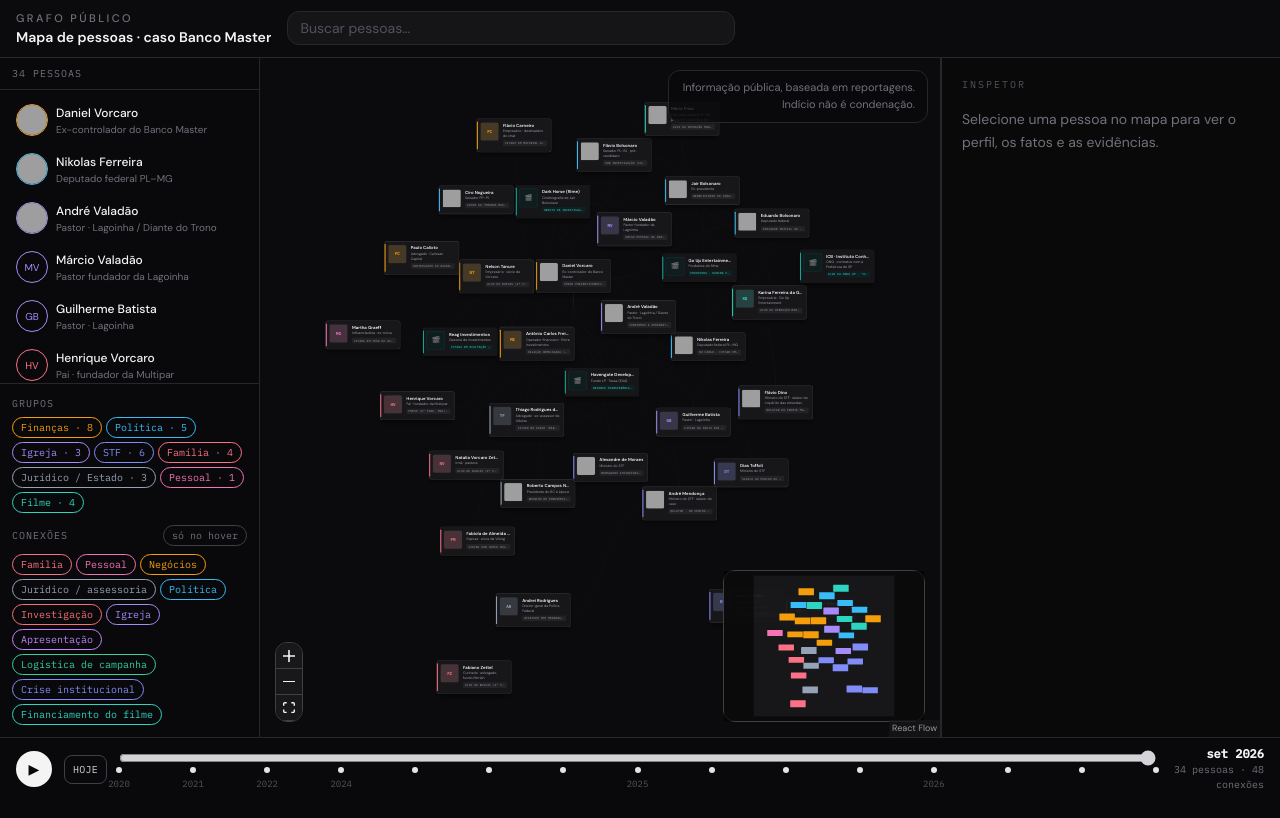
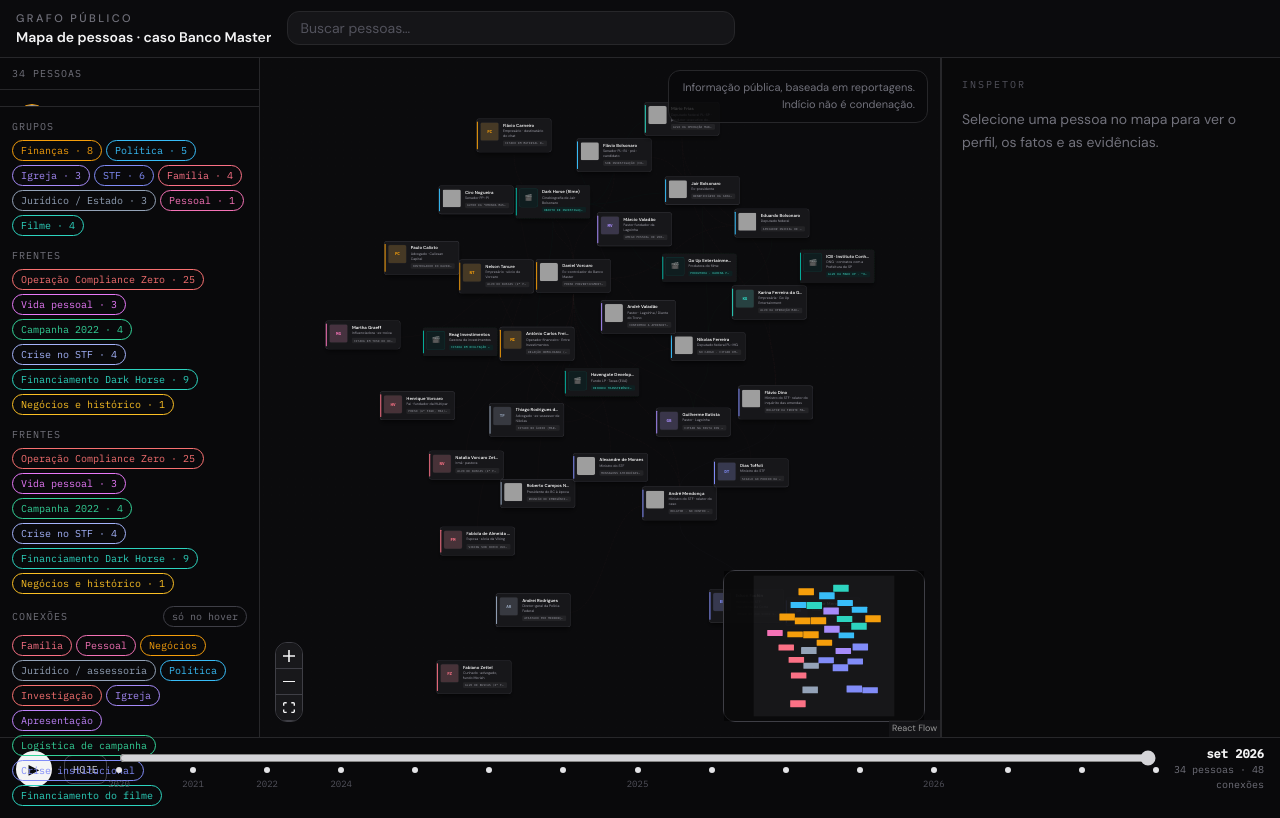
Before and after one commit to savioserra/vorcaro, a React (Vite) app: page / in a window 1280 px wide. Built offline with nearby package versions, Linux system fonts and the light colour scheme; grey boxes are pictures that could not be loaded.

Commit message:
frentes de investigação com cor: threads nos fatos, filtro na sidebar e chip nas arestas

```diff
--- a/data/facts.json
+++ b/data/facts.json
@@ -18,7 +18,8 @@
         "label": "Wikipédia · fases e bloqueios",
         "url": "https://pt.wikipedia.org/wiki/Daniel_Vorcaro"
       }
-    ]
+    ],
+    "thread": "compliance-zero"
   },
   {
     "id": "daniel-vorcaro__natalia-vorcaro",
@@ -39,7 +40,8 @@
         "label": "InfoMoney · família",
         "url": "https://www.infomoney.com.br/business/quem-e-daniel-vorcaro-dono-do-banco-master-que-foi-preso-pela-pf/"
       }
-    ]
+    ],
+    "thread": "compliance-zero"
   },
   {
     "id": "daniel-vorcaro__fabiola-macedo",
@@ -64,7 +66,8 @@
         "label": "InfoMoney · esposa",
         "url": "https://www.infomoney.com.br/business/quem-e-daniel-vorcaro-dono-do-banco-master-que-foi-preso-pela-pf/"
       }
-    ]
+    ],
+    "thread": "compliance-zero"
   },
   {
     "id": "daniel-vorcaro__martha-graeff",
@@ -89,7 +92,8 @@
         "label": "O Globo · relato dela",
         "url": "https://oglobo.globo.com/politica/noticia/2026/04/09/martha-graeff-saiba-quem-e-a-ex-noiva-de-vorcaro-que-diz-ter-sido-arrastada-para-um-lamacal.ghtml"
       }
-    ]
+    ],
+    "thread": "compliance-zero"
   },
   {
     "id": "daniel-vorcaro__nelson-tanure",
@@ -110,7 +114,8 @@
         "label": "Wikipédia · 2ª fase",
         "url": "https://pt.wikipedia.org/wiki/Daniel_Vorcaro"
       }
-    ]
+    ],
+    "thread": "compliance-zero"
   },
   {
     "id": "daniel-vorcaro__roberto-campos-neto",
@@ -131,7 +136,8 @@
         "label": "Wikipédia",
         "url": "https://pt.wikipedia.org/wiki/Daniel_Vorcaro"
       }
-    ]
+    ],
+    "thread": "compliance-zero"
   },
   {
     "id": "daniel-vorcaro__ciro-nogueira",
@@ -152,7 +158,8 @@
         "label": "Wikipédia · CPMI",
         "url": "https://pt.wikipedia.org/wiki/Daniel_Vorcaro"
       }
-    ]
+    ],
+    "thread": "compliance-zero"
   },
   {
     "id": "daniel-vorcaro__flavio-carneiro",
@@ -173,7 +180,8 @@
         "label": "G1 · áudios",
         "url": "https://g1.globo.com/politica/noticia/2026/09/03/nikolas-ferreira-confirma-pedido-a-daniel-vorcaro-em-favor-de-ex-assessor-e-diz-que-nao-houve-irregularidade.ghtml"
       }
-    ]
+    ],
+    "thread": "compliance-zero"
   },
   {
     "id": "daniel-vorcaro__andre-valadao",
@@ -194,7 +202,8 @@
         "label": "G1 · vínculos com a Lagoinha",
         "url": "https://g1.globo.com/mg/minas-gerais/noticia/2025/11/19/antes-de-virar-banqueiro-daniel-vorcaro-apresentou-programa-de-musica-gospel-de-igreja-de-bh.ghtml"
       }
-    ]
+    ],
+    "thread": "pessoal"
   },
   {
     "id": "daniel-vorcaro__marcio-valadao",
@@ -211,7 +220,8 @@
         "label": "InfoMoney · perfil",
         "url": "https://www.infomoney.com.br/business/quem-e-daniel-vorcaro-dono-do-banco-master-que-foi-preso-pela-pf/"
       }
-    ]
+    ],
+    "thread": "pessoal"
   },
   {
     "id": "andre-valadao__nikolas-ferreira",
@@ -228,7 +238,8 @@
         "label": "O Globo · 4 set 2026",
         "url": "https://oglobo.globo.com/politica/noticia/2026/09/04/andre-valadao-confirma-que-aproximou-nikolas-de-vorcaro-mas-nega-envolvimento-com-banco-master.ghtml"
       }
-    ]
+    ],
+    "thread": "pessoal"
   },
   {
     "id": "nikolas-ferreira__daniel-vorcaro",
@@ -261,7 +272,8 @@
         "label": "O Tempo · admite voos",
         "url": "https://www.otempo.com.br/politica/2026/9/3/nikolas-ferreira-admite-voos-bancados-por-vorcaro-mas-nega-relacao-pessoal-em-resposta-a-vazamento"
       }
-    ]
+    ],
+    "thread": "compliance-zero"
   },
   {
     "id": "nikolas-ferreira__guilherme-batista",
@@ -282,7 +294,8 @@
         "label": "G1 · áudios e caravana",
         "url": "https://g1.globo.com/politica/noticia/2026/09/03/nikolas-ferreira-confirma-pedido-a-daniel-vorcaro-em-favor-de-ex-assessor-e-diz-que-nao-houve-irregularidade.ghtml"
       }
-    ]
+    ],
+    "thread": "campanha-2022"
   },
   {
     "id": "guilherme-batista__daniel-vorcaro",
@@ -303,7 +316,8 @@
         "label": "O Globo · uso do jato",
         "url": "https://oglobo.globo.com/politica/noticia/2026/09/03/nikolas-pediu-ajuda-a-vorcaro-e-disse-querer-mais-proximidade-mostram-audios-obtidos-pela-pf.ghtml"
       }
-    ]
+    ],
+    "thread": "campanha-2022"
   },
   {
     "id": "nikolas-ferreira__thiago-faria",
@@ -324,7 +338,8 @@
         "label": "Veja · ativo minerário",
         "url": "https://veja.abril.com.br/coluna/faria-lima-news/o-que-nikolas-ferreira-pediu-a-daniel-vorcaro-do-banco-master/"
       }
-    ]
+    ],
+    "thread": "compliance-zero"
   },
   {
     "id": "thiago-faria__daniel-vorcaro",
@@ -345,7 +360,8 @@
         "label": "UOL",
         "url": "https://noticias.uol.com.br/politica/ultimas-noticias/2026/09/03/nikolas-ferreira-audio-daniel-vorcaro.ghtml"
       }
-    ]
+    ],
+    "thread": "compliance-zero"
   },
   {
     "id": "daniel-vorcaro__alexandre-de-moraes",
@@ -370,7 +386,8 @@
         "label": "Estadão · oposição pede prisão",
         "url": "https://www.estadao.com.br/politica/oposicao-pede-prisao-de-moraes-e-cresce-pressao-por-etica-no-stf-apos-mensagens-vazadas-com-vorcaro/"
       }
-    ]
+    ],
+    "thread": "compliance-zero"
   },
   {
     "id": "daniel-vorcaro__andre-mendonca",
@@ -399,7 +416,8 @@
         "label": "UOL · retirada de sigilo (1/9)",
         "url": "https://noticias.uol.com.br/politica/ultimas-noticias/2026/09/01/mendonca-retira-sigilo-de-inquerito-e-expoe-relacao-entre-moraes-e-vorcaro.htm"
       }
-    ]
+    ],
+    "thread": "compliance-zero"
   },
   {
     "id": "daniel-vorcaro__dias-toffoli",
@@ -416,7 +434,8 @@
         "label": "Wikipédia · Vorcaro",
         "url": "https://pt.wikipedia.org/wiki/Daniel_Vorcaro"
       }
-    ]
+    ],
+    "thread": "compliance-zero"
   },
   {
     "id": "andre-mendonca__edson-fachin",
@@ -433,7 +452,8 @@
         "label": "Exame · Fachin dá 24h",
         "url": "https://exame.com/brasil/fachin-da-24h-para-que-mendonca-retire-sigilo-total-da-operacao-compliance-zero/"
       }
-    ]
+    ],
+    "thread": "stf-crisis"
   },
   {
     "id": "andre-mendonca__alexandre-de-moraes",
@@ -454,7 +474,8 @@
         "label": "Estadão · pressão por ética",
         "url": "https://www.estadao.com.br/politica/oposicao-pede-prisao-de-moraes-e-cresce-pressao-por-etica-no-stf-apos-mensagens-vazadas-com-vorcaro/"
       }
-    ]
+    ],
+    "thread": "stf-crisis"
   },
   {
     "id": "gilmar-mendes__edson-fachin",
@@ -475,7 +496,8 @@
         "label": "O Globo · regimento",
         "url": "https://oglobo.globo.com/politica/noticia/2026/09/05/em-meio-a-crise-do-caso-master-gilmar-mendes-propoe-mudar-regimento-do-stf-para-retirar-delegados-da-pf-e-militares-de-gabinetes-do-supremo.ghtml"
       }
-    ]
+    ],
+    "thread": "stf-crisis"
   },
   {
     "id": "andre-mendonca__andrei-rodrigues",
@@ -492,7 +514,8 @@
         "label": "CNN · Mendonça afasta Andrei",
         "url": "https://www.cnnbrasil.com.br/politica/relacao-moraes-vorcaro-mendonca-afasta-andrei-tudo-sobre-a-crise-no-stf/"
       }
-    ]
+    ],
+    "thread": "compliance-zero"
   },
   {
     "id": "jair-bolsonaro__nikolas-ferreira",
@@ -513,7 +536,8 @@
         "label": "G1 · áudios e caravana",
         "url": "https://g1.globo.com/politica/noticia/2026/09/03/nikolas-ferreira-confirma-pedido-a-daniel-vorcaro-em-favor-de-ex-assessor-e-diz-que-nao-houve-irregularidade.ghtml"
       }
-    ]
+    ],
+    "thread": "campanha-2022"
   },
   {
     "id": "eduardo-bolsonaro__nikolas-ferreira",
@@ -530,7 +554,8 @@
         "label": "O Globo · Sonár (2020)",
         "url": "https://blogs.oglobo.globo.com/sonar-a-escuta-das-redes/post/conheca-o-youtuber-que-ganhou-o-apoio-de-eduardo-bolsonaro-em-belo-horizonte.html"
       }
-    ]
+    ],
+    "thread": "campanha-2022"
   },
   {
     "id": "flavio-bolsonaro__daniel-vorcaro",
@@ -555,7 +580,8 @@
         "label": "G1 · PF investiga Flávio (11/9)",
         "url": "https://g1.globo.com/politica/noticia/2026/09/11/flavio-bolsonaro-e-investigado-5-pontos-que-a-pf-quer-esclarecer-sobre-o-financiamento-de-dark-horse.ghtml"
       }
-    ]
+    ],
+    "thread": "compliance-zero"
   },
   {
     "id": "daniel-vorcaro__dark-horse",
@@ -580,7 +606,8 @@
         "label": "O Globo · suspeita sobre finalidade (11/9)",
         "url": "https://oglobo.globo.com/politica/noticia/2026/09/11/projecao-de-renda-da-bilheteria-de-dark-horse-de-ate-r-100-milhoes-fez-pf-levantar-suspeita-sobre-finalidade-de-operacao.ghtml"
       }
-    ]
+    ],
+    "thread": "compliance-zero"
   },
   {
     "id": "flavio-bolsonaro__dark-horse",
@@ -601,7 +628,8 @@
         "label": "G1 · o que se sabe do filme",
         "url": "https://g1.globo.com/pop-arte/cinema/noticia/2026/05/13/dark-horse-o-que-se-sabe-sobre-cinebiografia-de-bolsonaro-para-a-qual-flavio-bolsonaro-pediu-dinheiro-a-vorcaro.ghtml"
       }
-    ]
+    ],
+    "thread": "dark-horse"
   },
   {
     "id": "eduardo-bolsonaro__daniel-vorcaro",
@@ -618,7 +646,8 @@
         "label": "MidiaMax · PF aponta orientação",
         "url": "https://midiamax.com.br/brasil/2026/eduardo-bolsonaro-orientou-vorcaro-repasses-financiamento-dark-horse-diz-pf/"
       }
-    ]
+    ],
+    "thread": "compliance-zero"
   },
   {
     "id": "mineiro__daniel-vorcaro",
@@ -639,7 +668,8 @@
         "label": "G1 · delator detalha pagamentos",
         "url": "https://g1.globo.com/politica/blog/andreia-sadi/post/2026/09/09/delator-do-caso-master-detalha-pagamentos-a-fundo-de-dark-horse.ghtml"
       }
-    ]
+    ],
+    "thread": "compliance-zero"
   },
   {
     "id": "mineiro__dark-horse",
@@ -656,7 +686,8 @@
         "label": "G1 · homologação da delação",
         "url": "https://g1.globo.com/politica/noticia/2026/09/09/mendonca-homologa-delacao-de-mineiro.ghtml"
       }
-    ]
+    ],
+    "thread": "dark-horse"
   },
   {
     "id": "andre-mendonca__mineiro",
@@ -677,7 +708,8 @@
         "label": "Estadão · coluna",
         "url": "https://www.estadao.com.br/politica/coluna-do-estadao/mendonca-homologa-delacao-de-operador-que-mandou-dinheiro-de-vorcaro-para-filme-dark-horse/"
       }
-    ]
+    ],
+    "thread": "compliance-zero"
   },
   {
     "id": "jair-bolsonaro__dark-horse",
@@ -694,7 +726,8 @@
         "label": "G1 · o que se sabe do filme",
         "url": "https://g1.globo.com/pop-arte/cinema/noticia/2026/05/13/dark-horse-o-que-se-sabe-sobre-cinebiografia-de-bolsonaro-para-a-qual-flavio-bolsonaro-pediu-dinheiro-a-vorcaro.ghtml"
       }
-    ]
+    ],
+    "thread": "dark-horse"
   },
   {
     "id": "mario-frias__dark-horse",
@@ -715,7 +748,8 @@
         "label": "BBC · why the budget is questioned",
         "url": "https://www.bbc.com/portuguese/articles/cq8p79kzz24o"
       }
-    ]
+    ],
+    "thread": "dark-horse"
   },
   {
     "id": "mario-frias__flavio-bolsonaro",
@@ -736,7 +770,8 @@
         "label": "BBC · notes from Frias",
         "url": "https://www.bbc.com/portuguese/articles/cq8p79kzz24o"
       }
-    ]
+    ],
+    "thread": "dark-horse"
   },
   {
     "id": "daniel-vorcaro__havengate",
@@ -757,7 +792,8 @@
         "label": "O Globo · Miriam Leitão",
         "url": "https://oglobo.globo.com/blogs/miriam-leitao/post/2026/09/dark-horse-fundo-havengate-que-recebeu-dinheiro-de-vorcaro-estava-inerte-desde-a-criacao-em-2020.ghtml"
       }
-    ]
+    ],
+    "thread": "dark-horse"
   },
   {
     "id": "mineiro__havengate",
@@ -778,7 +814,8 @@
         "label": "Estadão · delação homologada",
         "url": "https://www.estadao.com.br/politica/coluna-do-estadao/mendonca-homologa-delacao-de-operador-que-mandou-dinheiro-de-vorcaro-para-filme-dark-horse/"
       }
-    ]
+    ],
+    "thread": "dark-horse"
   },
   {
     "id": "karina-gama__go-up",
@@ -799,7 +836,8 @@
         "label": "Gazeta do Povo · perfil",
         "url": "https://www.gazetadopovo.com.br/republica/quem-e-karina-da-gama-produtora-de-dark-horse-investigada-pela-pf/"
       }
-    ]
+    ],
+    "thread": "dark-horse"
   },
   {
     "id": "go-up__dark-horse",
@@ -820,7 +858,8 @@
         "label": "G1 · R$ 75 mi declarados",
         "url": "https://g1.globo.com/sp/sao-paulo/noticia/2026/06/15/produtora-declara-gasto-de-r-75-milhoes-no-filme-sobre-bolsonaro-veja-diferentes-valores-que-envolvem-o-longa.ghtml"
       }
-    ]
+    ],
+    "thread": "dark-horse"
   },
   {
     "id": "mario-frias__karina-gama",
@@ -841,7 +880,8 @@
         "label": "UOL · emendas e gravação",
         "url": "https://noticias.uol.com.br/politica/ultimas-noticias/2026/09/10/gastos-filme-dark-horse-valores-das-emendas.ghtm"
       }
-    ]
+    ],
+    "thread": "compliance-zero"
   },
   {
     "id": "daniel-vorcaro__reag",
@@ -862,7 +902,8 @@
         "label": "G1 · delação encaminhada ao STF",
         "url": "https://g1.globo.com/politica/noticia/2026/09/02/pgr-encaminha-ao-stf-proposta-de-delacao-premiada-de-fundador-da-reag.ghtml"
       }
-    ]
+    ],
+    "thread": "compliance-zero"
   },
   {
     "id": "flavio-bolsonaro-mario-frias-eduardo-bolsonaro",
@@ -888,7 +929,8 @@
         "label": "UOL · a investigação",
         "url": "https://noticias.uol.com.br/politica/ultimas-noticias/2026/09/10/o-que-se-sabe-sobre-a-investigacao-de-dark-horse-filme-sobre-bolsonaro.ghtm"
       }
-    ]
+    ],
+    "thread": "compliance-zero"
   },
   {
     "id": "flavio-dino-mario-frias-karina-gama",
@@ -914,7 +956,8 @@
         "label": "O Tempo · duas frentes no STF",
         "url": "https://www.otempo.com.br/politica/judiciario/2026/9/10/filme-sobre-bolsonaro-dark-horse-e-alvo-de-duas-investigacoes-no-stf-veja-diferencas-e-alvos"
       }
-    ]
+    ],
+    "thread": "compliance-zero"
   },
   {
     "id": "andre-mendonca-flavio-dino",
@@ -931,7 +974,8 @@
         "label": "O Tempo · duas investigações",
         "url": "https://www.otempo.com.br/politica/judiciario/2026/9/10/filme-sobre-bolsonaro-dark-horse-e-alvo-de-duas-investigacoes-no-stf-veja-diferencas-e-alvos"
       }
-    ]
+    ],
+    "thread": "stf-crisis"
   },
   {
     "id": "paulo-calixto-havengate",
@@ -948,7 +992,8 @@
         "label": "Intercept · fundo Havengate",
         "url": "https://www.intercept.com.br/2026/07/02/fundo-havengate-abandonou-projeto-antes-milhoes-vorcaro-dark-horse/"
       }
-    ]
+    ],
+    "thread": "compliance-zero"
   },
   {
     "id": "karina-gama-icb",
@@ -969,6 +1014,7 @@
         "label": "G1 · R$ 157 mi (10/9/2026)",
         "url": "https://g1.globo.com/politica/noticia/2026/09/10/karina-gama-quem-e-a-produtora-de-dark-horse-alvo-de-operacao-da-policia-federal-em-sp.ghtml"
       }
-    ]
+    ],
+    "thread": "negocios"
   }
 ]
--- a/src/App.tsx
+++ b/src/App.tsx
@@ -28,6 +28,7 @@
   factToEdges,
   groupStyle,
   categoryStyle,
+  threadStyle,
   type EdgeData,
   type Entity,
 } from "./data/graph";
@@ -110,6 +111,7 @@
   const [alwaysShow, setAlwaysShow] = useState(false);
   const [query, setQuery] = useState("");
   const [hiddenCategories, setHiddenCategories] = useState<Record<string, boolean>>({});
+  const [hiddenThreads, setHiddenThreads] = useState<Record<string, boolean>>({});
   const [hiddenGroups, setHiddenGroups] = useState<Record<string, boolean>>({});
   const [sidebarOpen, setSidebarOpen] = useState(false);
   const [inspectorOpen, setInspectorOpen] = useState(false);
@@ -196,11 +198,12 @@
         (e) =>
           !!e.data?.fact &&
           !hiddenCategories[e.data.fact.category] &&
+          !hiddenThreads[e.data.fact.thread] &&
           groupIdSet.has(e.source) &&
           groupIdSet.has(e.target) &&
           monthOf(e.data.fact.timestamp) <= cursor
       ),
-    [edges, hiddenCategories, groupIdSet, cursor]
+    [edges, hiddenCategories, hiddenThreads, groupIdSet, cursor]
   );
 
   const selectedEdge = useMemo(
@@ -218,18 +221,25 @@
   function toggleCategory(c: string) {
     setHiddenCategories((h) => ({ ...h, [c]: !h[c] }));
   }
+  function toggleThread(t: string) {
+    setHiddenThreads((h) => ({ ...h, [t]: !h[t] }));
+  }
   function toggleGroup(g: string) {
     setHiddenGroups((h) => ({ ...h, [g]: !h[g] }));
   }
 
   const filtersDirty =
-    Object.values(hiddenCategories).some(Boolean) || Object.values(hiddenGroups).some(Boolean);
+    Object.values(hiddenCategories).some(Boolean) ||
+    Object.values(hiddenThreads).some(Boolean) ||
+    Object.values(hiddenGroups).some(Boolean);
   function clearFilters() {
     setHiddenCategories({});
+    setHiddenThreads({});
     setHiddenGroups({});
   }
 
   const categories = useMemo(() => [...new Set(FACTS.map((f) => f.category))], []);
+  const threads = useMemo(() => [...new Set(FACTS.map((f) => f.thread))], []);
   const groups = useMemo(() => {
     const set = new Set(ENTITIES.map((e) => e.group));
     return [...set].sort((a, b) => {
@@ -392,6 +402,53 @@
                     );
                   })}
                 </div>
+
+                <div className="mb-1.5 font-mono text-[10px] uppercase tracking-widest text-zinc-500">Frentes</div>
+                <div className="mb-3 flex flex-wrap gap-1">
+                  {threads.map((t) => {
+                    const style = threadStyle(t);
+                    const total = FACTS.filter((f) => f.thread === t).length;
+                    const off = hiddenThreads[t];
+                    return (
+                      <button
+                        key={t}
+                        type="button"
+                        onClick={() => toggleThread(t)}
+                        aria-pressed={!off}
+                        className={`rounded-full border px-2 py-0.5 font-mono text-[10px] ${
+                          off ? "border-zinc-800 text-zinc-600 line-through" : ""
+                        }`}
+                        style={!off ? { borderColor: style.color, color: style.color } : undefined}
+                      >
+                        {style.label} · {total}
+                      </button>
+                    );
+                  })}
+                </div>
+
+                <div className="mb-1.5 font-mono text-[10px] uppercase tracking-widest text-zinc-500">Frentes</div>
+                <div className="mb-3 flex flex-wrap gap-1">
+                  {threads.map((t) => {
+                    const style = threadStyle(t);
+                    const total = FACTS.filter((f) => f.thread === t).length;
+                    const off = hiddenThreads[t];
+                    return (
+                      <button
+                        key={t}
+                        type="button"
+                        onClick={() => toggleThread(t)}
+                        aria-pressed={!off}
+                        className={`rounded-full border px-2 py-0.5 font-mono text-[10px] ${
+                          off ? "border-zinc-800 text-zinc-600 line-through" : ""
+                        }`}
+                        style={!off ? { borderColor: style.color, color: style.color } : undefined}
+                      >
+                        {style.label} · {total}
+                      </button>
+                    );
+                  })}
+                </div>
+
                 <div className="mb-2 flex items-center justify-between">
                   <span className="font-mono text-[10px] uppercase tracking-widest text-zinc-500">Conexões</span>
                   <button
--- a/src/components/EdgeCard.tsx
+++ b/src/components/EdgeCard.tsx
@@ -1,7 +1,7 @@
 import { motion } from "motion/react";
 import type { Edge } from "@xyflow/react";
 import type { EdgeData, Entity } from "../types";
-import { categoryStyle } from "../data/graph";
+import { categoryStyle, threadStyle } from "../data/graph";
 import { localPdf } from "../data/evidence";
 import { fmtMonth } from "./TimelineBar";
 
@@ -19,6 +19,7 @@
   const fact = edge.data?.fact;
   if (!fact) return null;
   const meta = categoryStyle(fact.category);
+  const thread = threadStyle(fact.thread);
 
   return (
     <motion.div
@@ -48,6 +49,12 @@
               {meta.label}
             </span>
             <span className="font-mono text-[10px] text-zinc-400">{fmtMonth(fact.timestamp)}</span>
+            <span
+              className="rounded-full px-2 py-0.5 font-mono text-[10px] uppercase tracking-wide"
+              style={{ color: thread.color, background: "rgba(255,255,255,.05)" }}
+            >
+              {thread.label}
+            </span>
             <span className="font-mono text-[10px] text-zinc-500">{fact.title}</span>
           </div>
         </div>
--- a/src/components/FactEdge.tsx
+++ b/src/components/FactEdge.tsx
@@ -2,7 +2,7 @@
 import { EdgeLabelRenderer, getBezierPath, type EdgeProps } from "@xyflow/react";
 import { motion, useMotionValue, useSpring, useTransform } from "motion/react";
 import type { EdgeData } from "../types";
-import { categoryStyle } from "../data/graph";
+import { categoryStyle, threadStyle } from "../data/graph";
 import { useBoard } from "../state/BoardContext";
 
 export function FactEdge(props: EdgeProps) {
@@ -21,6 +21,7 @@
   const { active, edgeBaseline, labelFloor, connected } = useBoard();
   const fact = (data as EdgeData | undefined)?.fact;
   const meta = categoryStyle(fact?.category ?? "");
+  const thread = threadStyle(fact?.thread ?? "");
   const isInv = fact?.category === "investigation";
   const participants = fact?.entities ?? [];
 
@@ -76,7 +77,7 @@
       <motion.path
         d={path}
         fill="none"
-        stroke={meta.color}
+        stroke={thread.color}
         style={{ opacity: opacityS, strokeWidth: strokeWidthS }}
         strokeDasharray={isInv ? "7 5" : undefined}
         strokeLinecap="round"
--- a/src/components/Inspector.tsx
+++ b/src/components/Inspector.tsx
@@ -3,6 +3,7 @@
 import type { EdgeData, Entity, Fact } from "../types";
 import { categoryStyle, groupStyle } from "../data/graph";
 import { localPdf } from "../data/evidence";
+import { threadStyle } from "../data/graph";
 import { fmtMonth } from "./TimelineBar";
 
 export function Inspector({
@@ -128,6 +129,7 @@
                         >
                           {meta.label}
                         </span>
+                        <span className="rounded-full bg-teal-950/40 px-1.5 py-0.5 font-mono text-[9px] uppercase text-teal-300">{threadStyle(f.thread).label}</span>
                         <span className="font-mono text-[10px] text-zinc-500">{f.title}</span>
                       </div>
                       <p className="text-[11px] leading-relaxed text-zinc-400">{f.description}</p>
--- a/src/data/graph.ts
+++ b/src/data/graph.ts
@@ -44,6 +44,25 @@
       fill: "rgba(113,113,122,.15)",
     }
   );
+}
+
+export interface ThreadStyle {
+  label: string;
+  color: string;
+}
+
+export const THREAD_STYLES: Record<string, ThreadStyle> = {
+  "compliance-zero": { label: "Operação Compliance Zero", color: "#f87171" },
+  "dark-horse": { label: "Financiamento Dark Horse", color: "#2dd4bf" },
+  "make-up": { label: "Operação Make Up", color: "#fb923c" },
+  "stf-crisis": { label: "Crise no STF", color: "#a5b4fc" },
+  "campanha-2022": { label: "Campanha 2022", color: "#34d399" },
+  negocios: { label: "Negócios e histórico", color: "#fbbf24" },
+  pessoal: { label: "Vida pessoal", color: "#e879f9" },
+};
+
+export function threadStyle(thread: string): ThreadStyle {
+  return THREAD_STYLES[thread] ?? { label: prettify(thread), color: "#71717a" };
 }
 
 export const CATEGORY_STYLES: Record<string, { label: string; color: string }> = {
--- a/src/types.ts
+++ b/src/types.ts
@@ -43,6 +43,7 @@
   timestamp: Timestamp;
 
   title: string;
+  thread: string;
 
   description: string;
 
```
Lines whose indentation alone changed are shown as unchanged.
